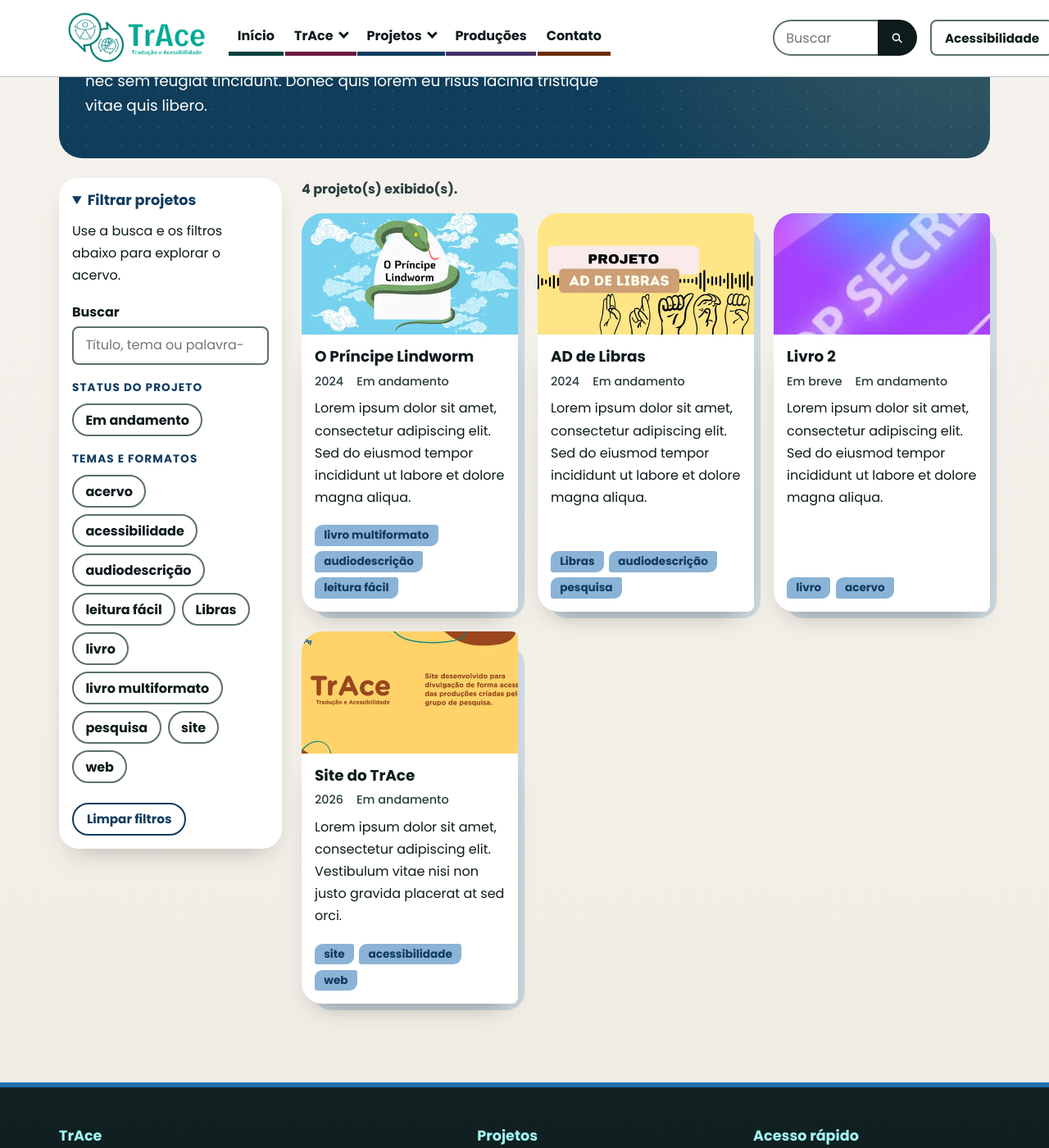
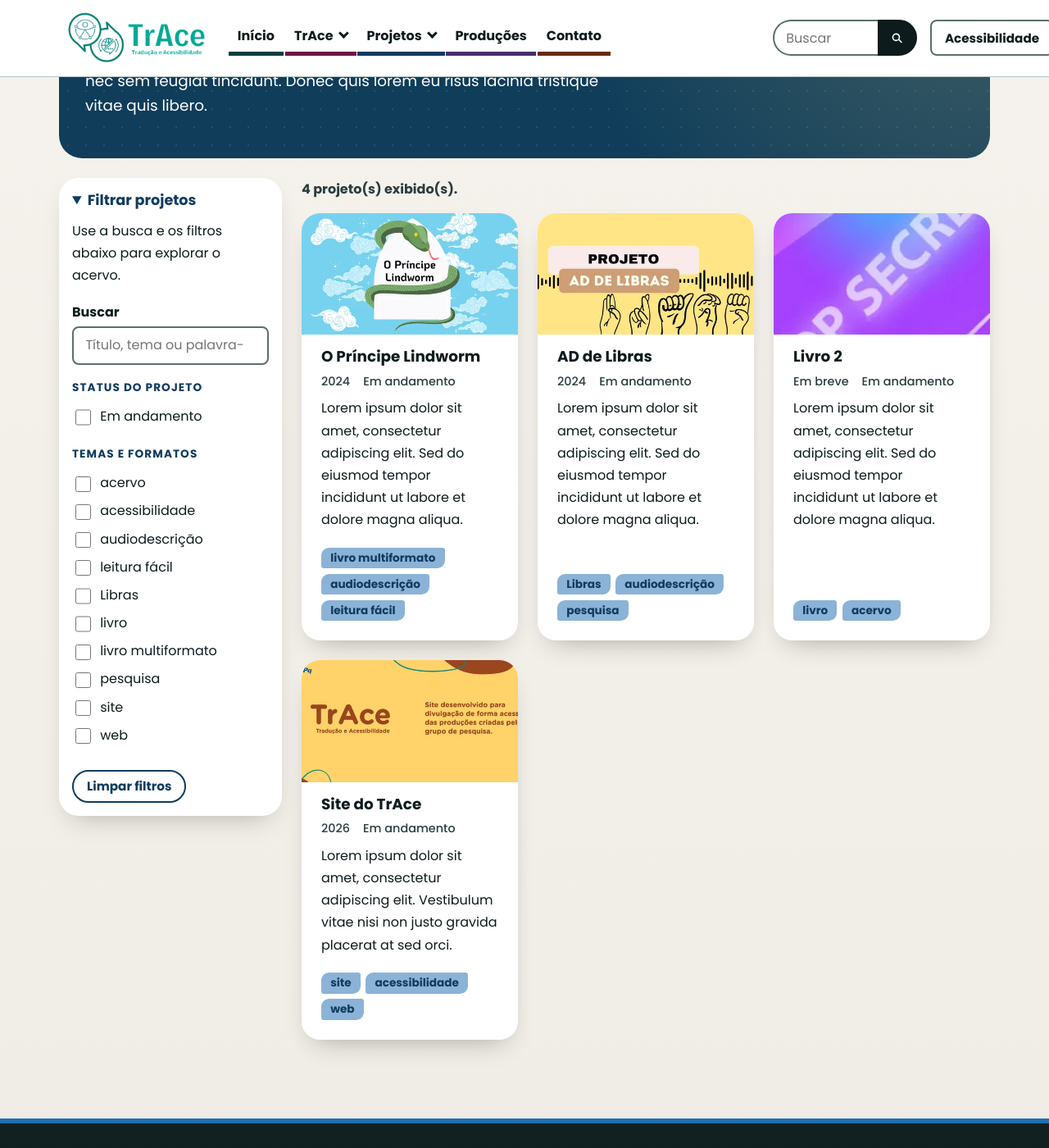
Before and after one commit to Niuuzinho/site-trace-teste, a Jekyll site: the page built from projetos-criativo.html, in a window 1280 px wide and 1400 px high, scrolled down 208 px. Shown: the whole window at 82% size. Built offline with Jekyll 4.4.1, drawn with Linux system fonts in a browser that asks for light colours.

Commit message:
Cartões simétricos e filtro de volta como lista com caixinha de marcar
Co-Authored-By: Claude Sonnet 5.5 <noreply@anthropic.com>
Claude-Session: https://claude.ai/code/session_01AbHHXVauvBZ2sfPmWDepMS

```diff
--- a/assets/css/main.css
+++ b/assets/css/main.css
@@ -863,20 +863,9 @@ html[data-contraste="alto"] .faixa-chips li.chip-forte { background: #fff; color
 .filtros { border-left: 0; border-radius: 1.5rem; padding: var(--e4); background: var(--cartao); box-shadow: 0 0.9rem 2rem -1rem rgb(40 40 30 / 0.35); border: 0; }
 .filtros-det > label.campo { margin: var(--e3) 0 var(--e1); }
 .filtros fieldset { margin: var(--e4) 0 0; }
+.filtros legend { font-size: 0.85rem; text-transform: uppercase; letter-spacing: 0.08em; }
 .filtros legend { border-bottom: 0; padding: 0; margin-bottom: var(--e2); font-size: 0.85rem; text-transform: uppercase; letter-spacing: 0.08em; }
 .filtros .botao-peq { margin-top: var(--e5); }
-/* opções viram "chips" clicáveis (a caixa de seleção continua existindo para teclado e leitor de tela) */
-.filtros fieldset { display: flex; flex-wrap: wrap; gap: 0.5rem; align-content: flex-start; }
-.filtros legend { flex: 1 1 100%; }
-.filtros .opcao { position: relative; display: inline-flex; padding: 0; margin: 0; cursor: pointer; }
-.filtros .opcao input[type="checkbox"] { position: absolute; inset: 0; width: 100%; height: 100%; margin: 0; opacity: 0; cursor: pointer; }
-.filtros .opcao span { display: inline-flex; align-items: center; gap: 0.35rem; min-height: 2.5rem; padding: 0.35rem 0.9rem; font-weight: 600; line-height: 1.2; color: var(--tinta); background: var(--cartao); border: 2px solid var(--borda); border-radius: 999px; transition: background-color 0.15s, color 0.15s, border-color 0.15s; }
-.filtros .opcao:hover span { border-color: var(--t-forte); background: var(--t-suave); }
-.filtros .opcao input:checked + span { background: var(--t-forte); border-color: var(--t-forte); color: #fff; }
-.filtros .opcao input:checked + span::before { content: "✓"; font-weight: 700; }
-.filtros .opcao input:focus-visible + span { outline: 3px solid var(--tinta); outline-offset: 3px; box-shadow: 0 0 0 3px var(--caju); }
-html[data-contraste="alto"] .filtros { border: 2px solid var(--tinta); box-shadow: none; }
-html[data-contraste="alto"] .filtros .opcao input:checked + span { background: var(--tinta); border-color: var(--tinta); color: var(--papel); }
 .principal .cartoes { gap: var(--e5); }
 
 /* --- Página de projeto: capa larga, depois texto + ficha --- */
@@ -940,18 +929,11 @@ html[data-contraste="alto"] .contato-form { border: 2px solid var(--tinta); box-
 .cr-corpo { padding-top: var(--e5); padding-bottom: var(--e7); }
 /* grade compacta: 1 coluna no celular, 2 no tablet, 3 no computador (4 em telas largas) */
 .cr-grade { grid-template-columns: repeat(auto-fill, minmax(min(100%, 16.5rem), 1fr)); gap: var(--e5); }
-.cr-grade .cartao { overflow: visible; background: transparent; box-shadow: none; border-radius: 0; }
-.cr-grade .cartao::before { content: ""; position: absolute; z-index: 0; inset: 1.1rem -0.5rem -0.5rem 0.9rem; border-radius: 1.4rem; background: var(--t-forte); opacity: 0.18; transition: opacity 0.2s, transform 0.2s; }
-.cr-grade .cartao-img, .cr-grade .cartao-corpo { position: relative; z-index: 1; }
-.cr-grade .cartao-img { border-radius: 1.6rem 0.5rem 0 0; overflow: hidden; }
-.cr-grade .cartao-img { position: relative; }
-.cr-grade .cartao-corpo { background: var(--cartao); border-radius: 0 0 0.5rem 1.6rem; box-shadow: 0 1rem 2rem -1.2rem rgb(30 30 20 / 0.5); padding: var(--e4); }
-.cr-grade .cartao:hover::before { opacity: 0.32; transform: translate(0.3rem, 0.3rem); }
+.cr-grade .cartao { border-radius: 1.4rem; }
+.cr-grade .cartao-img { border-radius: 0; }
 .cr-grade .cartao:hover { transform: translateY(-4px); }
-html[data-contraste="alto"] .cr-grade .cartao::before { display: none; }
-html[data-contraste="alto"] .cr-grade .cartao-corpo { border: 2px solid var(--tinta); box-shadow: none; }
-@media (prefers-reduced-motion: reduce) { .cr-grade .cartao:hover, .cr-grade .cartao:hover::before { transform: none; } }
-html[data-movimento="reduzido"] .cr-grade .cartao:hover, html[data-movimento="reduzido"] .cr-grade .cartao:hover::before { transform: none; }
+@media (prefers-reduced-motion: reduce) { .cr-grade .cartao:hover { transform: none; } }
+html[data-movimento="reduzido"] .cr-grade .cartao:hover { transform: none; }
 
 /* Faixa "Apoio" do rodapé (só aparece se _data/apoio.yml tiver itens) */
 .rodape-apoio { max-width: var(--pagina); margin-inline: auto; padding: 0 var(--e5) var(--e6); }
```
Also changed, not shown: CLAUDE.md (+1 -1 lines).
